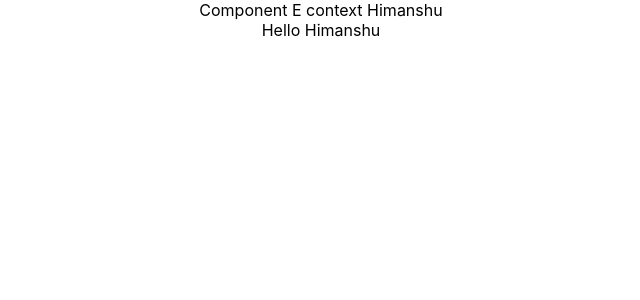
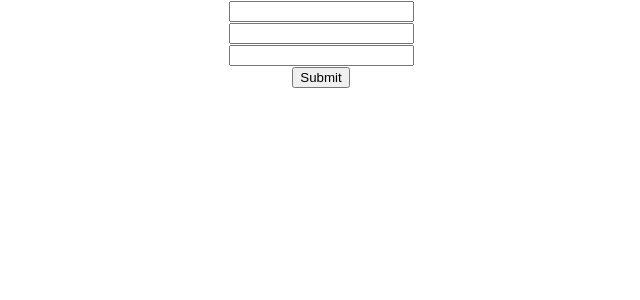
Before and after one commit to himanshugawari/React, a React (Create React App) app: page / in a window 1280 px wide. Shown: the top 300 px of the page, without its empty margins (319-959 px from the left). Built offline with nearby package versions, Linux system fonts and the light colour scheme; the HTML template or start-up script is replaced by a standard one.

Commit message:
HTTP get and post

```diff
--- a/package.json
+++ b/package.json
@@ -6,6 +6,7 @@
     "@testing-library/jest-dom": "^4.2.4",
     "@testing-library/react": "^9.5.0",
     "@testing-library/user-event": "^7.2.1",
+    "axios": "^0.21.0",
     "react": "^16.14.0",
     "react-dom": "^16.14.0",
     "react-scripts": "3.4.3"
--- a/src/App.js
+++ b/src/App.js
@@ -35,15 +35,19 @@ import './App.css';
 // import HoverCounterTwo from './components/HoverCounterTwo';
 // import User from './components/User';
 // import CounterNew from './components/CounterNew';
-import ComponentC from './components/ComponentC';
-import { UserProvider } from './components/userContext';
+// import ComponentC from './components/ComponentC';
+// import { UserProvider } from './components/userContext';
+import PostList from './components/PostList';
+import PostForm from './components/PostForm';
 
 function App() {
   return (
     <div className='App'>
-      <UserProvider value='Himanshu'>
+      <PostForm />
+      {/* <PostList /> */}
+      {/* <UserProvider value='Himanshu'>
         <ComponentC />
-      </UserProvider>
+      </UserProvider> */}
       {/* <CounterNew
         render={(count, incrementCount) => (
           <ClickCounterTwo count={count} incrementCount={incrementCount} />
--- /dev/null
+++ b/src/components/PostForm.js
@@ -0,0 +1,70 @@
+import React, { Component } from 'react';
+import axios from 'axios';
+
+class PostForm extends Component {
+  constructor(props) {
+    super(props);
+
+    this.state = {
+      userId: '',
+      title: '',
+      body: '',
+    };
+  }
+
+  changeHandler = (e) => [
+    this.setState({
+      [e.target.name]: e.target.value,
+    }),
+  ];
+
+  submitHandler = (e) => {
+    e.preventDefault();
+    console.log(this.state);
+    axios
+      .post('https://jsonplaceholder.typicode.com/posts', this.state)
+      .then((response) => {
+        console.log(response);
+      })
+      .catch((error) => {
+        console.log(error);
+      });
+  };
+
+  render() {
+    const { userId, title, body } = this.state;
+    return (
+      <div>
+        <form onSubmit={this.submitHandler} action=''>
+          <div>
+            <input
+              type='text'
+              name='userId'
+              value={userId}
+              onChange={this.changeHandler}
+            />
+          </div>
+          <div>
+            <input
+              type='text'
+              name='title'
+              value={title}
+              onChange={this.changeHandler}
+            />
+          </div>
+          <div>
+            <input
+              type='text'
+              name='body'
+              value={body}
+              onChange={this.changeHandler}
+            />
+          </div>
+          <button type='submit'>Submit</button>
+        </form>
+      </div>
+    );
+  }
+}
+
+export default PostForm;
--- /dev/null
+++ b/src/components/PostList.js
@@ -0,0 +1,40 @@
+import React, { Component } from 'react';
+import axios from 'axios';
+
+class PostList extends Component {
+  constructor(props) {
+    super(props);
+
+    this.state = {
+      posts: [],
+    };
+  }
+
+  componentDidMount() {
+    axios
+      .get('https://jsonplaceholder.typicode.com/posts')
+      .then((response) => {
+        console.log(response);
+        this.setState({
+          posts: response.data,
+        });
+      })
+      .catch((error) => {
+        console.log(error);
+      });
+  }
+
+  render() {
+    const { posts } = this.state;
+    return (
+      <div>
+        List of Posts
+        {posts.length
+          ? posts.map((post) => <div key={post.id}>{post.title}</div>)
+          : null}
+      </div>
+    );
+  }
+}
+
+export default PostList;
```
Also changed, not shown: 1 other file (tests, documents, lock files or other folders).
